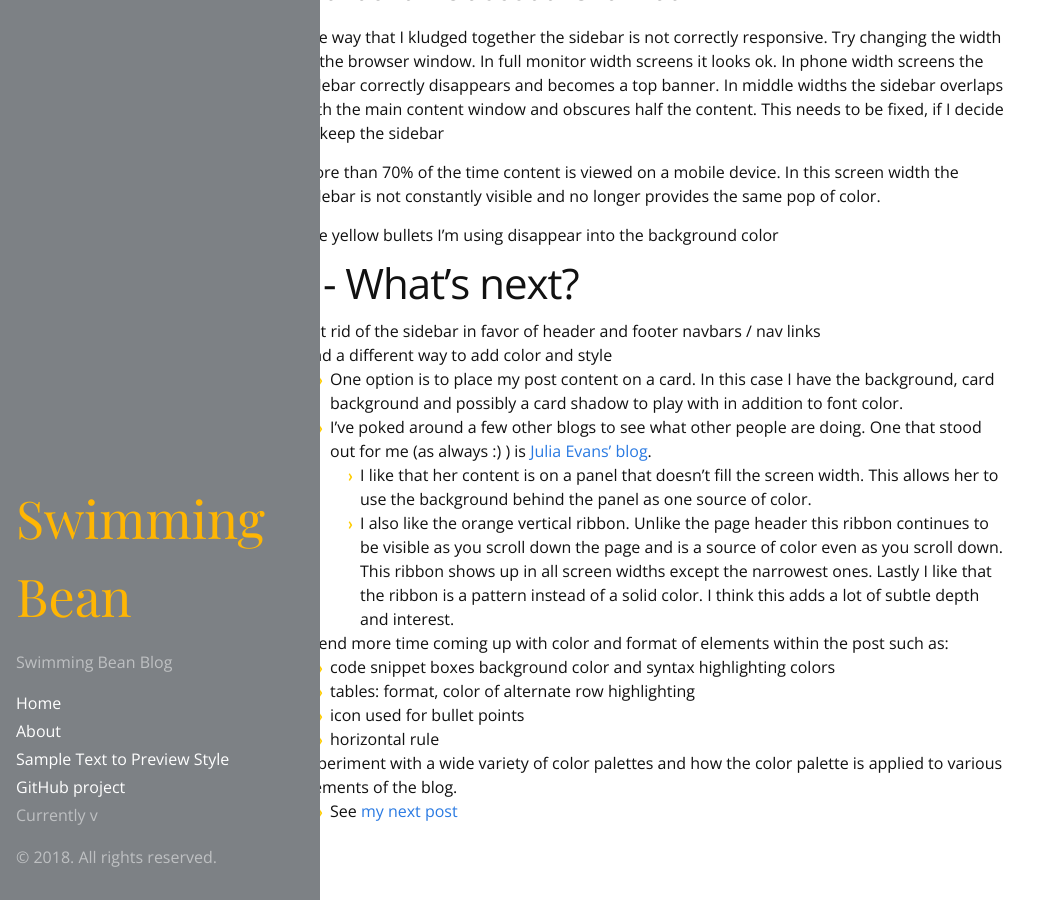
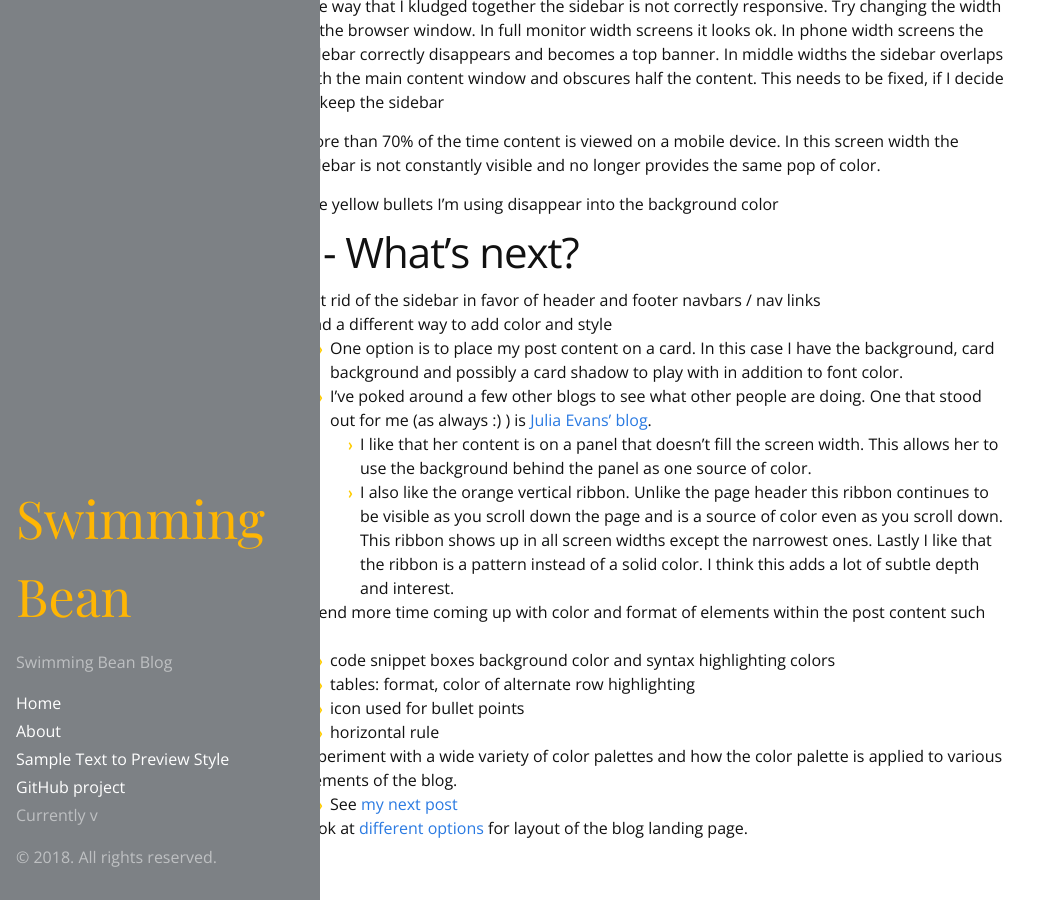
Before and after one commit to swimmingbean/swimmingbean.github.io, a Jekyll site: the page built from _posts/2018-12-22-blog-asthetics-v3.md, in a window 1280 px wide and 900 px high, scrolled down 2531 px. Shown: the whole window, without its empty margins (0-1050 px from the left). Built offline with Jekyll 4.4.1, drawn with Linux system fonts in a browser that asks for light colours.

Commit message:
Add post on landing page layouts

```diff
--- a/_posts/2018-12-22-blog-asthetics-v3.md
+++ b/_posts/2018-12-22-blog-asthetics-v3.md
@@ -21,8 +21,6 @@ For the first customization I added a navigation sidebar and updated the fonts,
 * The blog title is good opportunity to add an accent color.
 * I found a icons for bullet points and horizontal rule that match the yellow accent color
 
-* * *
-
 ### What I dont like about this format
 * The way that I kludged together the sidebar is not correctly responsive. Try changing the width of the browser window. In full monitor width screens it looks ok. In phone width screens the sidebar correctly disappears and becomes a top banner. In middle widths the sidebar overlaps with the main content window and obscures half the content. This needs to be fixed, if I decide to keep the sidebar
 
@@ -37,10 +35,11 @@ For the first customization I added a navigation sidebar and updated the fonts,
   * I've poked around a few other blogs to see what other people are doing. One that stood out for me (as always :) ) is [Julia Evans' blog](https://jvns.ca/).
     * I like that her content is on a panel that doesn't fill the screen width. This allows her to use the background behind the panel as one source of color.
     * I also like the orange vertical ribbon. Unlike the page header this ribbon continues to be visible as you scroll down the page and is a source of color even as you scroll down. This ribbon shows up in all screen widths except the narrowest ones. Lastly I like that the ribbon is a pattern instead of a solid color. I think this adds a lot of subtle depth and interest.
-* Spend more time coming up with color and format of elements within the post such as:
+* Spend more time coming up with color and format of elements within the post content such as:
   * code snippet boxes background color and syntax highlighting colors
   * tables: format, color of alternate row highlighting
   * icon used for bullet points
   * horizontal rule
 * Experiment with a wide variety of color palettes and how the color palette is applied to various elements of the blog.
   * See [my next post]({{ site.baseurl }}{% post_url 2018-12-22-experiments-with-color-palettes %})
+* Look at [different options]({{ site.baseurl }}{% post_url 2018-12-22-landing-page-ideas %}) for layout of the blog landing page.
```
Also changed, not shown: _posts/2018-12-22-landing-page-ideas.md (added, +40 -0 lines), 6 other files.
